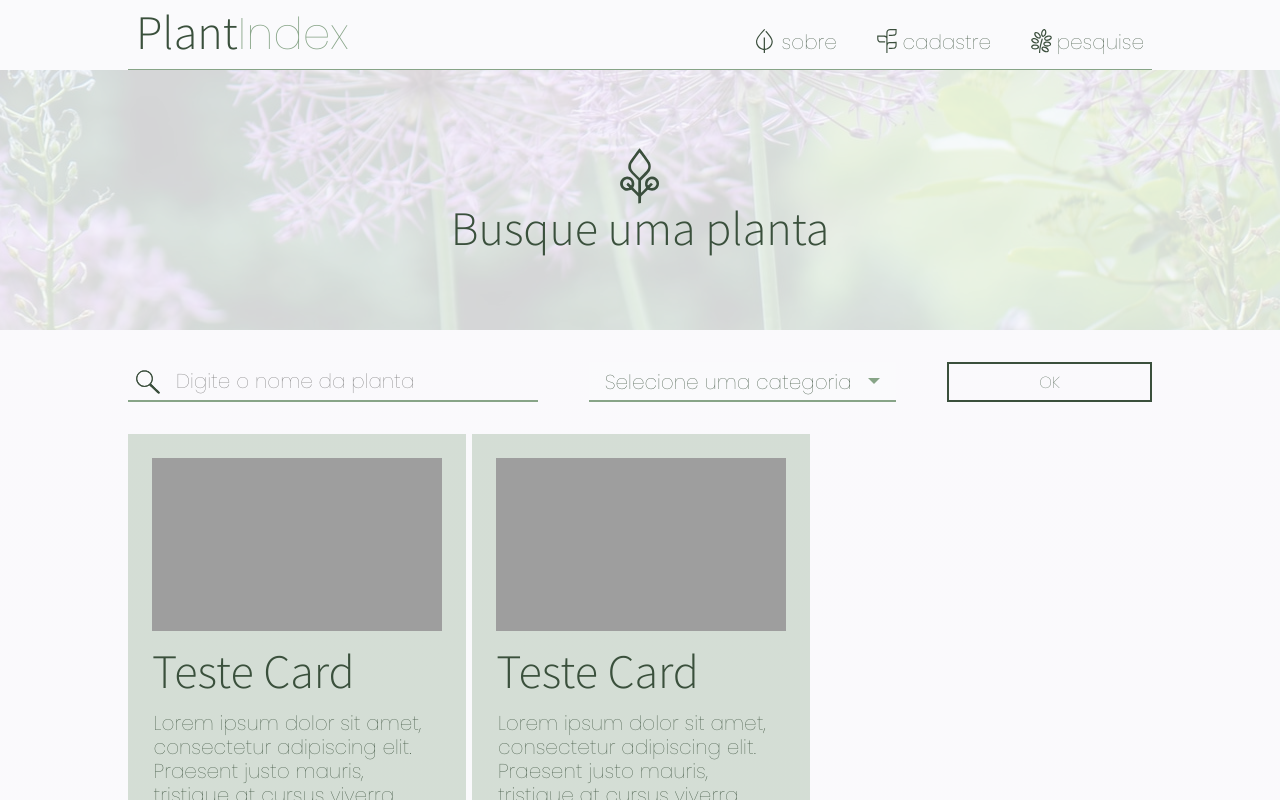
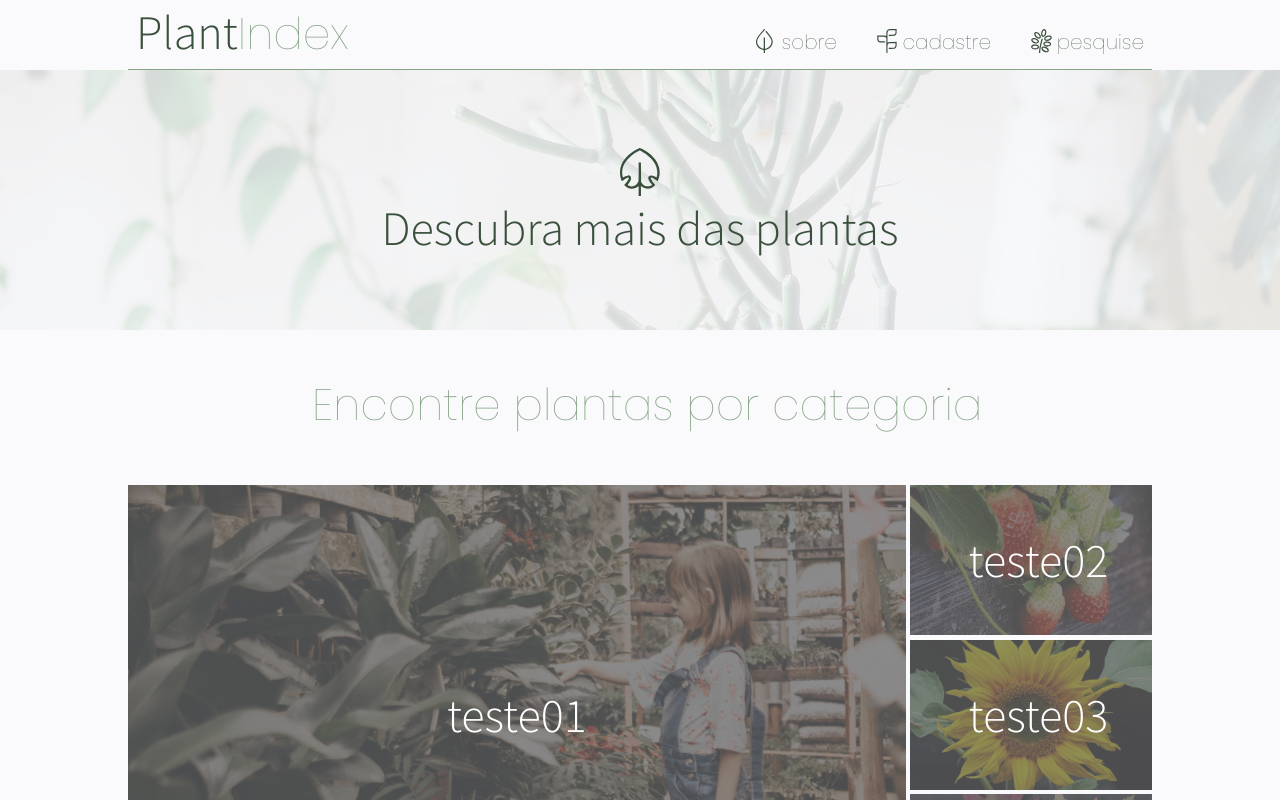
Before and after one commit to alenakano/plantindex-react, a React (Create React App) app: page / in a window 1280 px wide. Shown: the top 800 px of the page. Built offline with nearby package versions, Linux system fonts and the light colour scheme.

Commit message:
Basic navigation.

```diff
--- a/src/App.jsx
+++ b/src/App.jsx
@@ -1,4 +1,4 @@
-import React from 'react';
+import React, { useState } from 'react';
 import Header from './components/base/header/header';
 import MainPage from './components/pages/main-page/main-page';
 import SearchPage from './components/pages/search-page/search-page';
@@ -6,13 +6,30 @@ import SearchPage from './components/pages/search-page/search-page';
 import './style.scss';
 
 function App() {
+  const pages = {
+    main: <MainPage goToPage = {selectPage} />,
+    search: <SearchPage goToPage = {selectPage} />
+  };
+
+  const [page, setPage] = useState(pages['main']);
+
   return (
     <>
-      <Header />
-      {/* <MainPage /> */}
-      <SearchPage />
+      <Header
+        goToPage={selectPage}
+      />,
+      { page }
     </>
   );
+
+  function selectPage(page) {
+    if (page) {
+      setPage(pages[page]);
+      return;
+    }
+    setPage(pages['main']);
+  }
+
 }
 
 export default App;
--- a/src/components/base/header/header.jsx
+++ b/src/components/base/header/header.jsx
@@ -1,11 +1,21 @@
 import React from 'react';
 import './header.scss';
 
-function Header() {
+function Header({
+  goToPage
+}) {
   return (
     <header className="header menu">
       <nav className="menu__block">
-        <p className="title--signature clickable">Plant<span className="title">Index</span></p>
+        <div
+          onClick = {
+            (e) => {
+              e.preventDefault();
+              goToPage('main');
+            }
+          }>
+          <p className="title--signature clickable">Plant<span className="title">Index</span></p>
+        </div>
         <ul className="menu__list">
           <li className="menu__object">
             <object aria-label="icone-folha" alt="icone-folha" type="image/svg+xml" className="menu__object--icon1"></object>
@@ -17,7 +27,15 @@ function Header() {
           </li>
           <li className="menu__object">
             <object aria-label="icone-folha" alt="icone-folha"  type="image/svg+xml" className="menu__object--icon3"></object>
-            <p className="menu__text clickable">pesquise</p>
+            <p
+              className="menu__text clickable"
+              onClick={(e) => {
+                e.preventDefault();
+                goToPage('search');
+              }}
+            >
+              pesquise
+            </p>
           </li>
         </ul>
       </nav>
```
